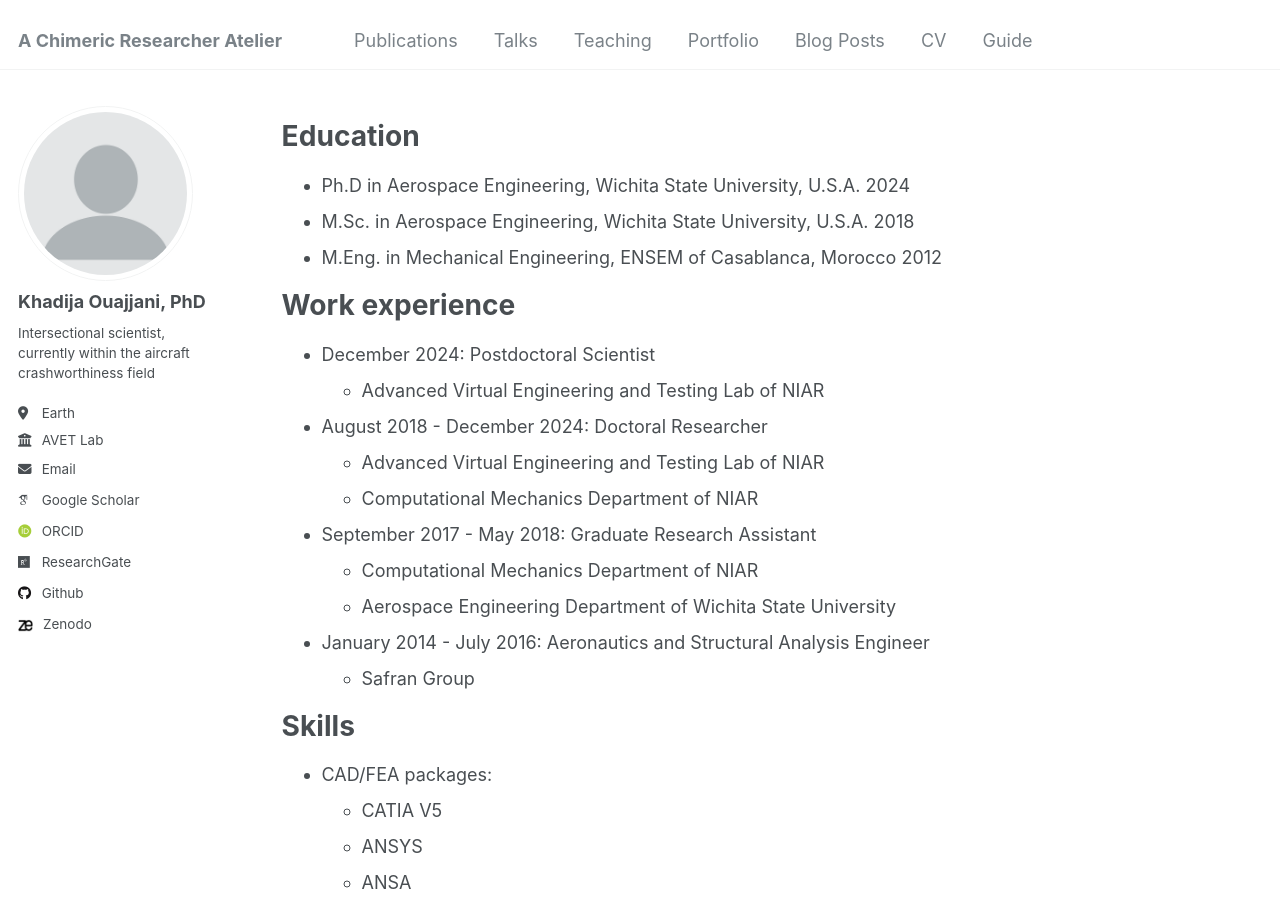
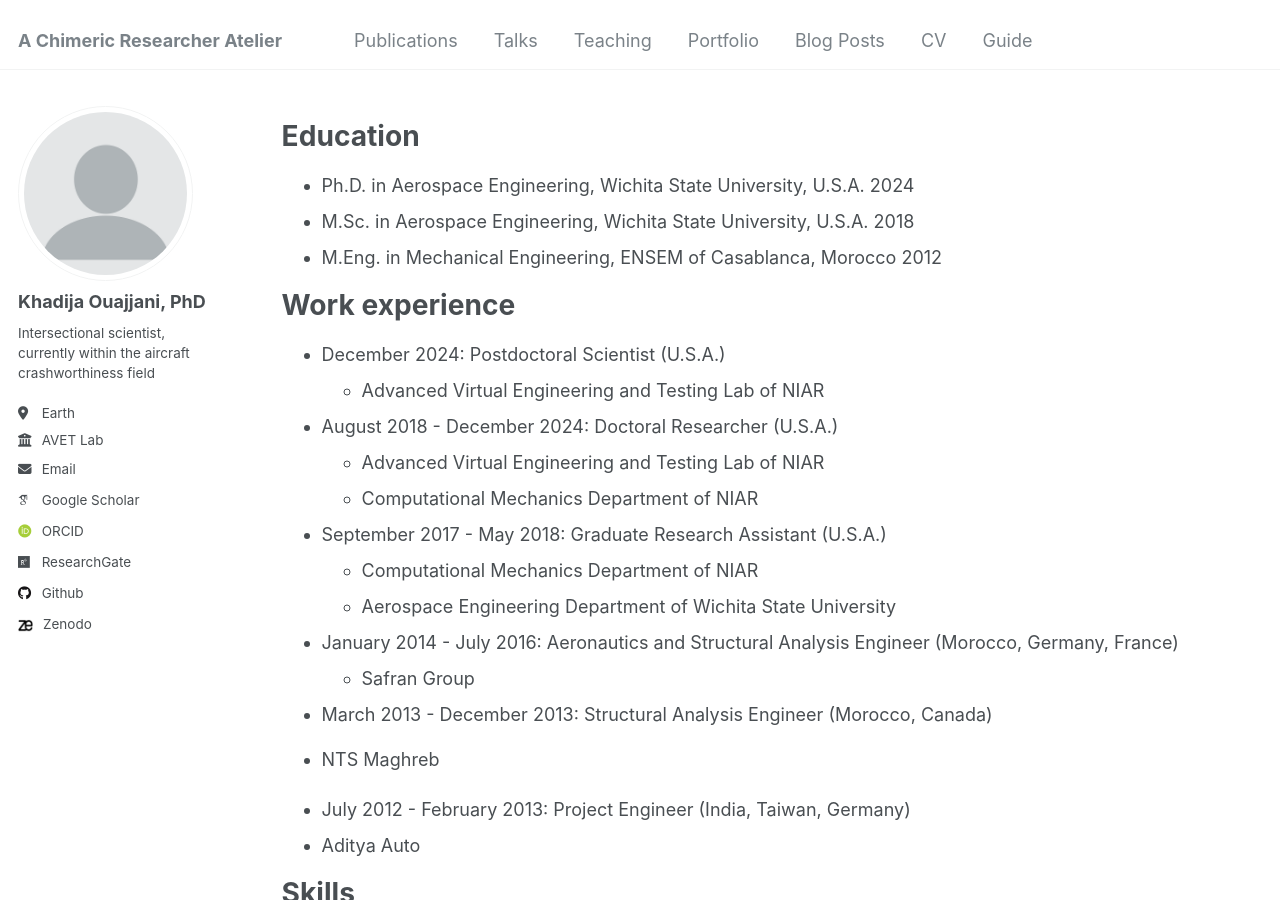
Before and after one commit to drko-curius/drko-curius.github.io, a Jekyll site: the page built from _pages/cv.md, in a window 1280 px wide and 900 px high. Built offline with Jekyll 4.4.1, drawn with Linux system fonts in a browser that asks for light colours; some web fonts are replaced; some of the changed text lies outside the part shown.

Commit message:
Update cv.md

```diff
--- a/_pages/cv.md
+++ b/_pages/cv.md
@@ -11,26 +11,31 @@ redirect_from:
 
 Education
 ======
-* Ph.D in Aerospace Engineering, Wichita State University, U.S.A. 2024
+* Ph.D. in Aerospace Engineering, Wichita State University, U.S.A. 2024
 * M.Sc. in Aerospace Engineering, Wichita State University, U.S.A. 2018
 * M.Eng. in Mechanical Engineering, ENSEM of Casablanca, Morocco 2012
 
 Work experience
 ======
-* December 2024: Postdoctoral Scientist
+* December 2024: Postdoctoral Scientist (U.S.A.)
   * Advanced Virtual Engineering and Testing Lab of NIAR
 
-* August 2018 - December 2024: Doctoral Researcher
+* August 2018 - December 2024: Doctoral Researcher (U.S.A.)
   * Advanced Virtual Engineering and Testing Lab of NIAR
   * Computational Mechanics Department of NIAR
 
-* September 2017 - May 2018: Graduate Research Assistant
+* September 2017 - May 2018: Graduate Research Assistant (U.S.A.)
   * Computational Mechanics Department of NIAR
   * Aerospace Engineering Department of Wichita State University
 
-* January 2014 - July 2016: Aeronautics and Structural Analysis Engineer
+* January 2014 - July 2016: Aeronautics and Structural Analysis Engineer (Morocco, Germany, France)
   * Safran Group
 
+ * March 2013 - December 2013: Structural Analysis Engineer (Morocco, Canada)
+  * NTS Maghreb
+
+ * July 2012 - February 2013: Project Engineer (India, Taiwan, Germany)
+  * Aditya Auto
 
 Skills
 ======
@@ -75,12 +80,6 @@ Skills
   * Qubit by Qubit for quantum computing from the Coding School
   * PLM Enovia certification from Dassault Systemes
 
-Publications
-======
-  <ul>{% for post in site.publications reversed %}
-    {% include archive-single-cv.html %}
-  {% endfor %}</ul>
-
 Extended CV
 ======
 For more details, refer to [the extended version of the CV](/KO_CV_Extended.pdf)
```
